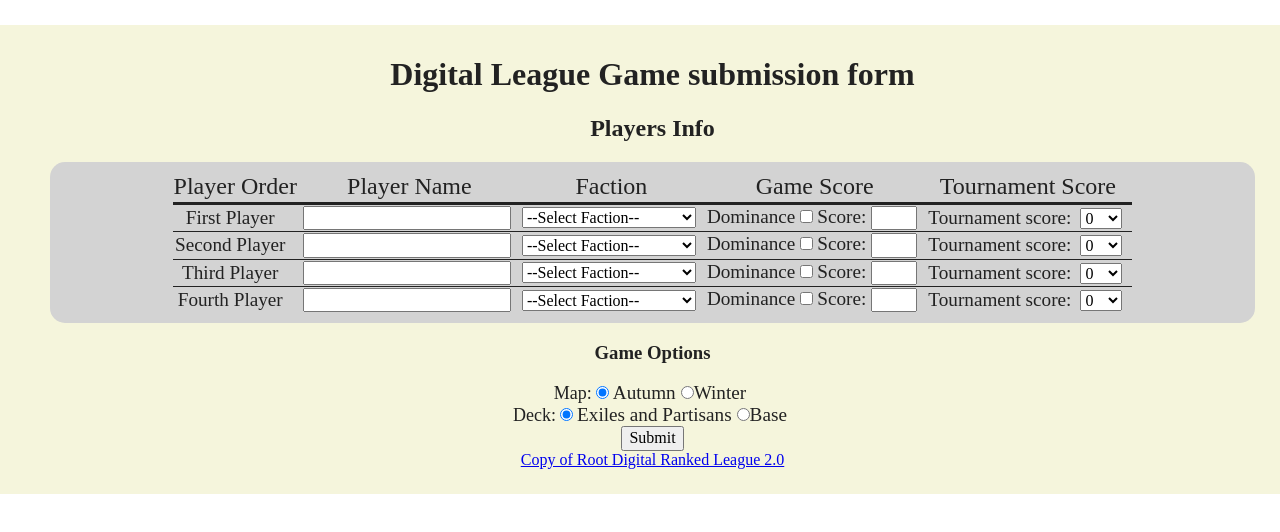
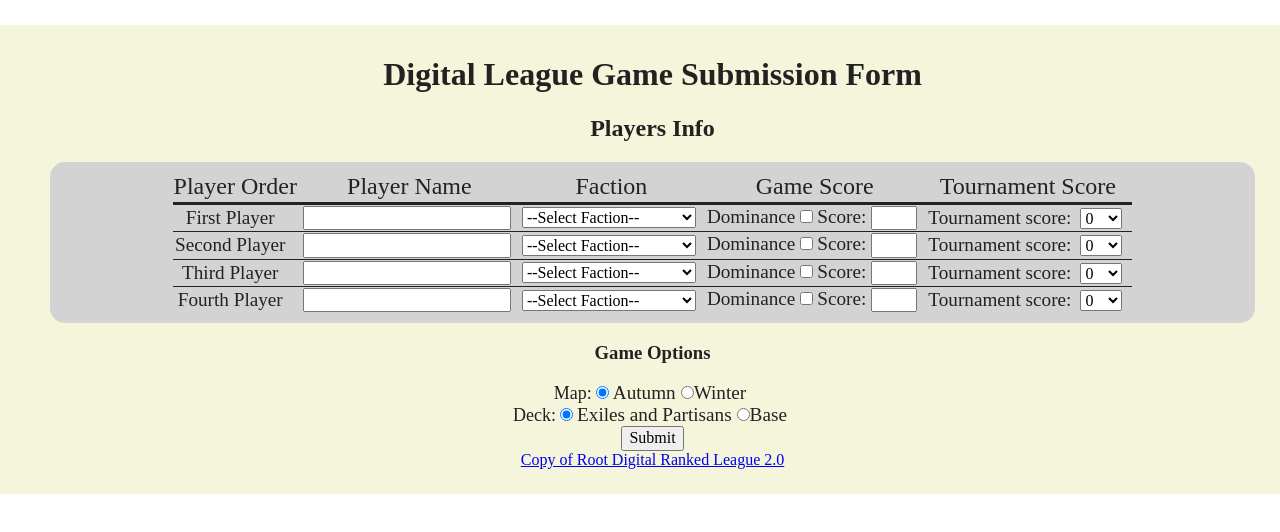
Before and after one commit to tad604/DigitalLeagueEntryForm, a website built with Parcel: page index.html in a window 1280 px wide. Built offline with nearby package versions, Linux system fonts and the light colour scheme.

Commit message:
Update index.html

```diff
--- a/index.html
+++ b/index.html
@@ -30,7 +30,7 @@
   <input type="hidden" name="Player 2 Game Score" id="Player 2 Game Score" value="0"/>
   <input type="hidden" name="Player 3 Game Score" id="Player 3 Game Score" value="0"/>
   <input type="hidden" name="Player 4 Game Score" id="Player 4 Game Score" value="0"/>
-<h1 class="topBanner">Digital League Game submission form</h1>
+<h1 class="topBanner">Digital League Game Submission Form</h1>
   <h2>Players Info</h2>
   <ul id="errors" class="errors">
   </ul>
```
